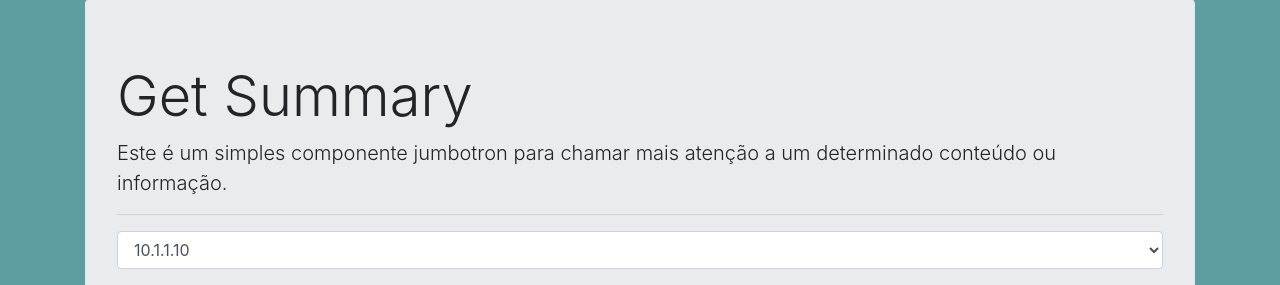
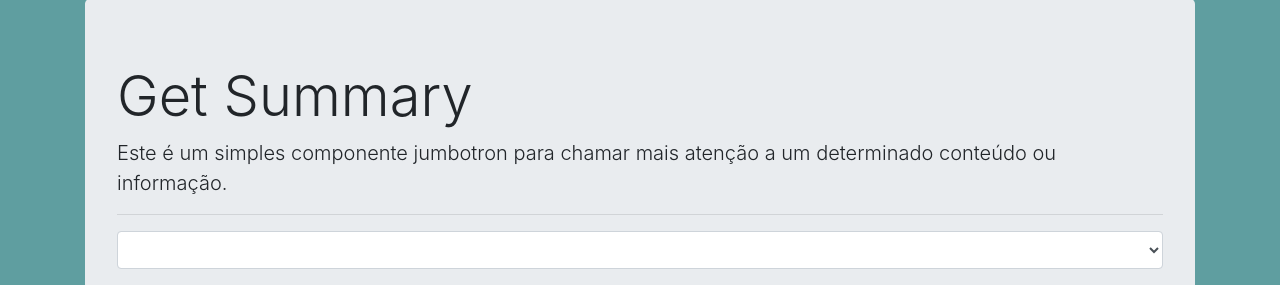
Before and after one commit to fabioew89/dev-auto.clickip.com.br, a Flask app: page /network/get_interface_summary in a window 1280 px wide. Shown: the part 65-350 px from the top of the page. Run offline with Flask 3, Linux system fonts and the light colour scheme; data that the repository does not hold is empty; parts of the project's set-up code (start-up, migrations or seed data) failed here and were passed over; some libraries are stand-ins or nearby versions.

Commit message:
fix: delete value option selector in summary

```diff
--- a/app/templates/router/get_interface_summary.html
+++ b/app/templates/router/get_interface_summary.html
@@ -17,7 +17,6 @@
                 {% for device in devices %}
                 <option value="{{device.ip_address}}">{{device.hostname}}</option>
                 {% endfor %}
-                <option value="10.1.1.10">10.1.1.10</option>
             </select>
         </div>
 
```
